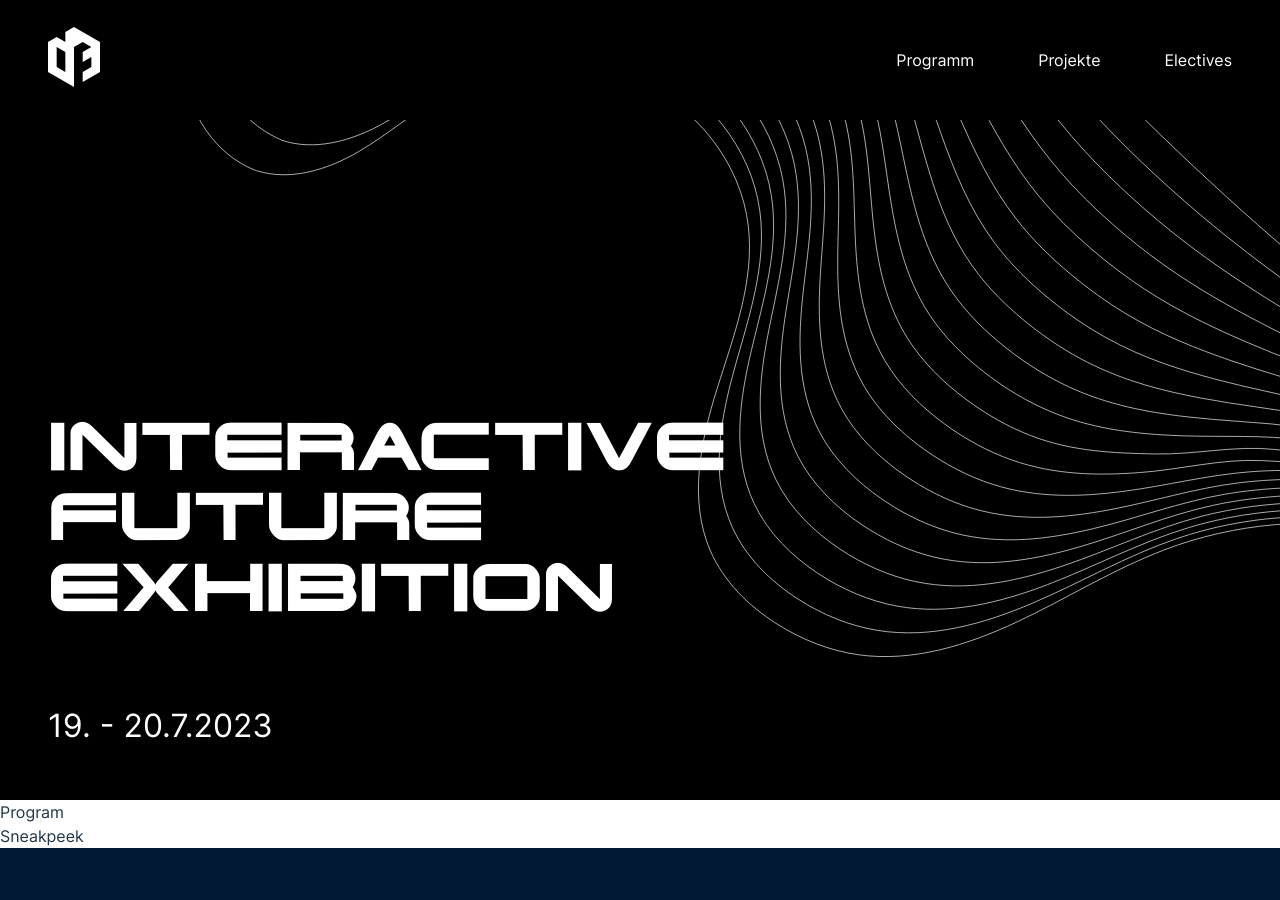
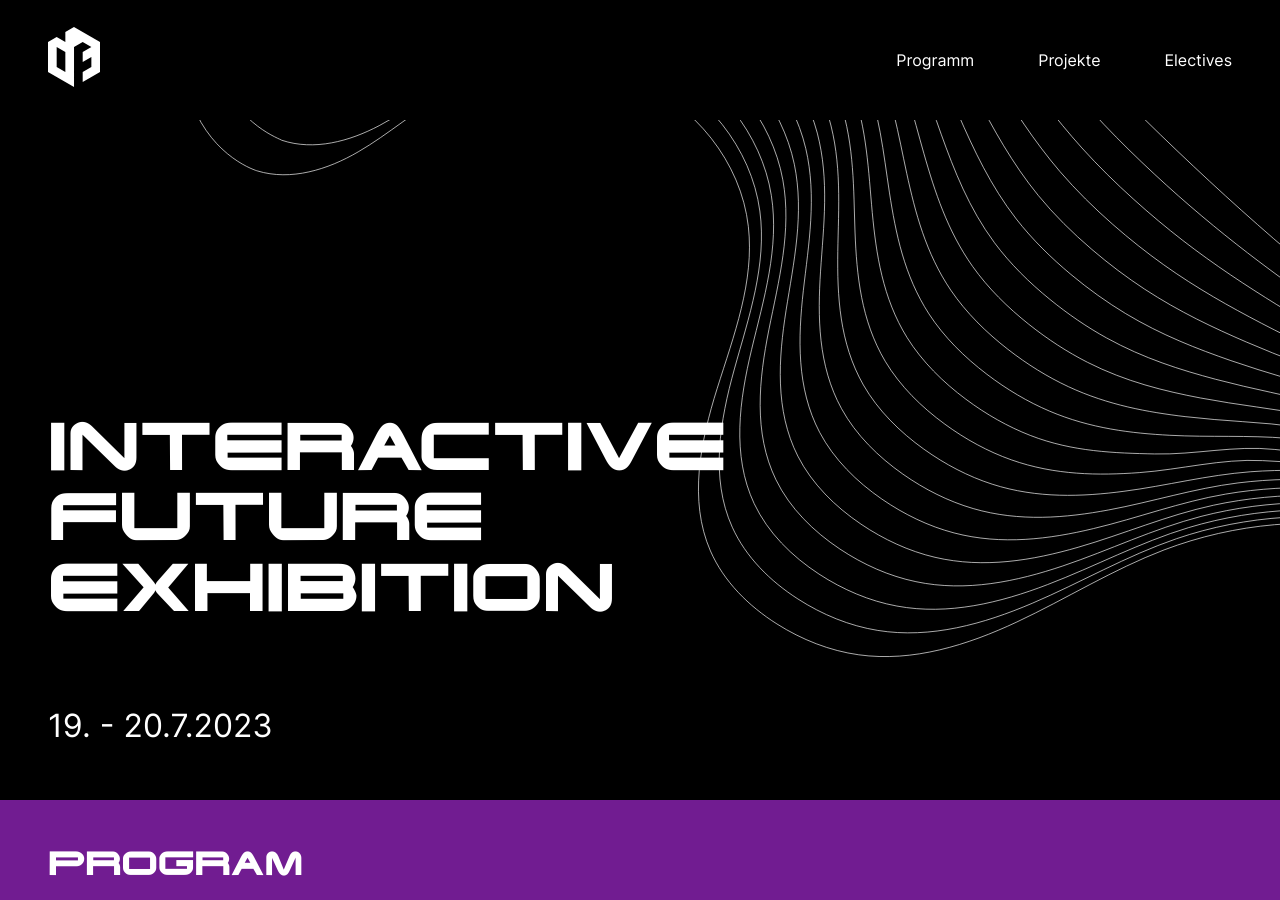
Before and after one commit to IF2023/IF2023, a React (Vite) app in the folder IF2023_Website/: page / in a window 1280 px wide. Shown: the top 900 px of the page. Built offline with nearby package versions, Linux system fonts and the light colour scheme.

Commit message:
Feat: added correct program heading

```diff
--- a/IF2023_Website/src/sections/Program/Program.jsx
+++ b/IF2023_Website/src/sections/Program/Program.jsx
@@ -1,7 +1,15 @@
+import AnimationWrapper from "../../components/AnimationWrapper/AnimationWrapper";
+import Slideshow from "../../components/ProgramDay/ProgramDay";
 import styles from "./program.module.scss";
 
 const Program = () => {
-  return <section>Program</section>;
+  return (
+    <section id="program" className={styles.program}>
+      <AnimationWrapper>
+        <h1 className={styles.heading}>PROGRAM</h1>
+      </AnimationWrapper>
+    </section>
+  );
 };
 
 export default Program;
--- a/IF2023_Website/src/sections/Program/program.module.scss
+++ b/IF2023_Website/src/sections/Program/program.module.scss
@@ -1 +1,12 @@
 @import "/src/variables";
+.program {
+  background-color: $color_purple;
+  color: $color_white;
+  min-height: $font_size_md;
+  padding: 3rem;
+}
+
+.heading {
+  font-family: $font_Terminator;
+  font-size: $font_size_md;
+}
```
